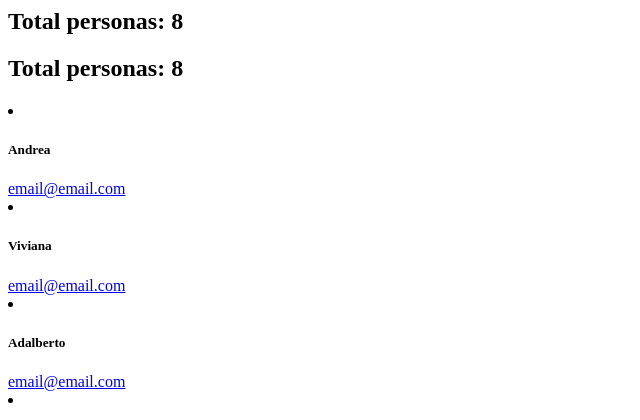
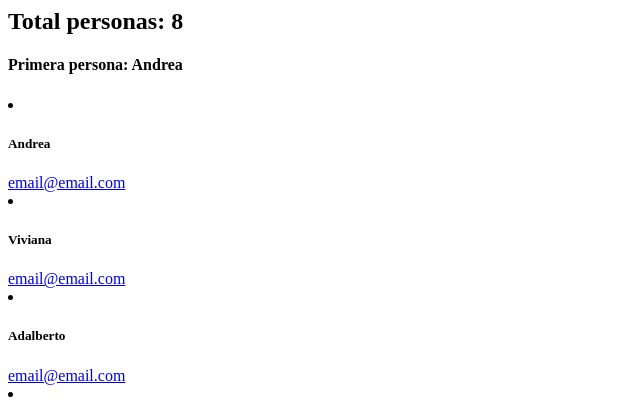
Before and after one commit to rodrigo-frenk/Curso-Desarrollo-Web, a PHP site: page / in a window 1280 px wide. Shown: the top 420 px of the page, without its empty margins (0-640 px from the left). Run offline with PHP 8.4, Linux system fonts and the light colour scheme.

Commit message:
añadir 2a clase

```diff
--- a/clase02/index.php
+++ b/clase02/index.php
@@ -1,43 +1,61 @@
 <?php
 
 
-		// ejemplo de generación dinámica de HTML
-		// a partir de una "base de datos"
-		// utilizando PHP
+	// ejemplo de generación dinámica de HTML
+	// a partir de una "base de datos"
+	// utilizando PHP
 
-$arreglo = array(
-	"Andrea"=>"email@email.com",
-	"Viviana"=>"email@email.com",
-	"Adalberto"=>"email@email.com",
-	"Rebeca"=>"email@email.com",
-	"Mariana"=>"email@email.com",
-	"Karen"=>"email@email.com",
-	"Susana" => "email@email.com",
-	"Rodrigo" => "email@email.com"
+	// utilización de un arreglo para almacenar información
+
+	$personas = array(
+		array( "nombre" => "Andrea", "email" => "email@email.com" ),
+		array( "nombre" => "Viviana", "email" => "email@email.com" ),
+		array( "nombre" => "Adalberto", "email" => "email@email.com" ),
+		array( "nombre" => "Rebeca", "email" => "email@email.com" ),
+		array( "nombre" => "Mariana", "email" => "email@email.com" ),
+		array( "nombre" => "Karen", "email" => "email@email.com" ),
+		array( "nombre" => "Susana" , "email" =>  "email@email.com" ),
+		array( "nombre" => "Rodrigo" , "email" =>  "email@email.com" )
 	);
 
 
-		// no intercalar VS. intercalar
 
-		// intercalar
 echo "<h2>";
-echo "Total personas: " . count($arreglo);
+	echo "Total personas: " . count( $personas ); // 'count' nos entrega el número de elementos del arreglo
 echo "</h2>";
 
-?>
+
+// mostrar primera persona:
+
+// eligir la primera persona, contando desde 0
+$primera_persona = $personas[ 0 ];
+
+// obtener su nombre
+$nombre = $primera_persona["nombre"];
+
+echo "<h4>";
+
+	echo "Primera persona: ";
+	echo $nombre;
+echo "</h4>";
 
 
-<!-- no intercalar -->
-<h2>
-	<?php
-	echo "Total personas: " . count($arreglo);
-	?>
-</h2>
 
-<?php
+// Mostrar todas las personas:
 
+// contar de 0 a 8 (el número total de personas)
 
-foreach ($arreglo as $nombre => $email) {
+for( $i=0; $i < count($personas); $i++ ) {
+
+	// obtener datos del arreglo:
+
+	// seleccionar una persona a la vez
+	$persona = $personas[ $i ];
+	// obtener su nombre
+	$nombre = $persona["nombre"];
+	// obtener su email
+	$email = $persona["email"];
+
 	?>
 
 	<li>
```
